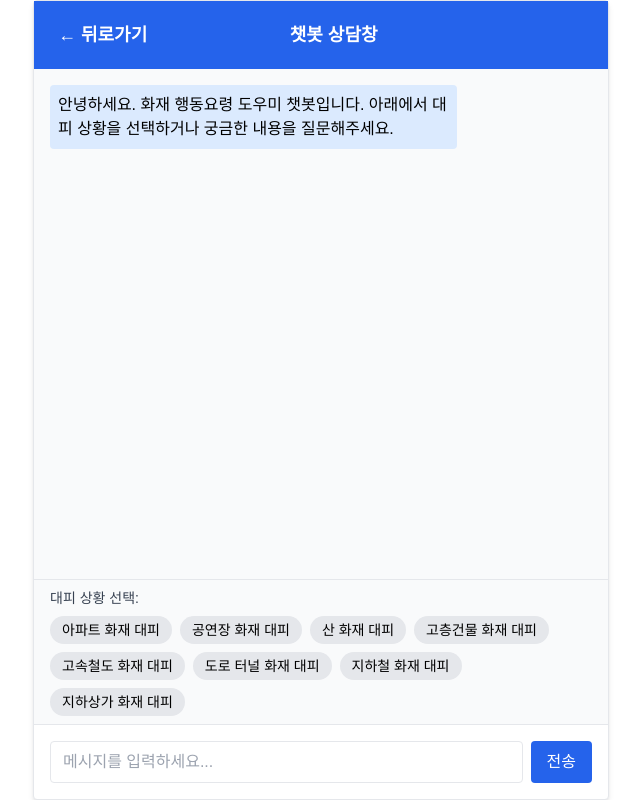
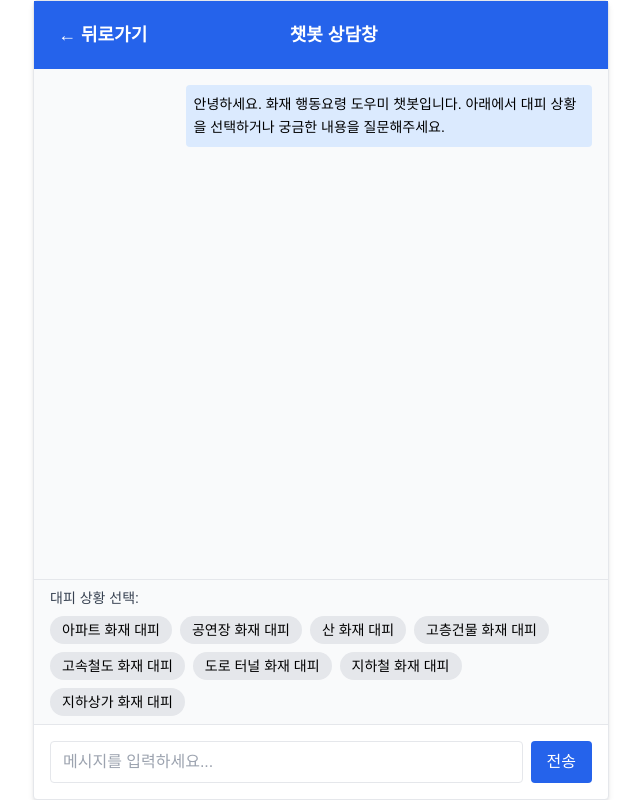
Before and after one commit to 2025-SMHRD-SW-LangIntelligence/JusoCraft, a React (Vite) app in the folder frontend/: page /chatbot in a window 1280 px wide. Shown: the whole page, without its empty margins (319-959 px from the left). Built offline with nearby package versions, Linux system fonts and the light colour scheme; no server answers; a web font is replaced by a local one.

Commit message:
말풍선에 줄바꿈 및 가독성 향상 스타일 적용

```diff
--- a/frontend/src/pages/ChatBotPage/ChatMessageList.jsx
+++ b/frontend/src/pages/ChatBotPage/ChatMessageList.jsx
@@ -4,17 +4,25 @@ function ChatMessageList({ messages, endRef }) {
          {messages.map((msg) => (
             <div
                key={msg.id}
-                    className={`max-w-[75%] p-2 rounded ${
-                        msg.sender === "bot"
-                            ? "bg-blue-100 self-start"
-                            : "bg-green-100 self-end"
+               className={`flex ${
+                  msg.sender === "bot" ? "justify-end" : "justify-start"
                }`}
             >
+               <div
+                  className={`max-w-[75%] p-2 rounded ${
+                     msg.sender === "bot" ? "bg-blue-100" : "bg-green-100"
+                  }`}
+               >
+                  <p className="text-sm whitespace-pre-wrap leading-relaxed">
                      {msg.text}
+                  </p>
+               </div>
             </div>
          ))}
+
          <div ref={endRef} />
       </main>
    );
 }
+
 export default ChatMessageList;
```
Lines whose indentation alone changed are shown as unchanged.
